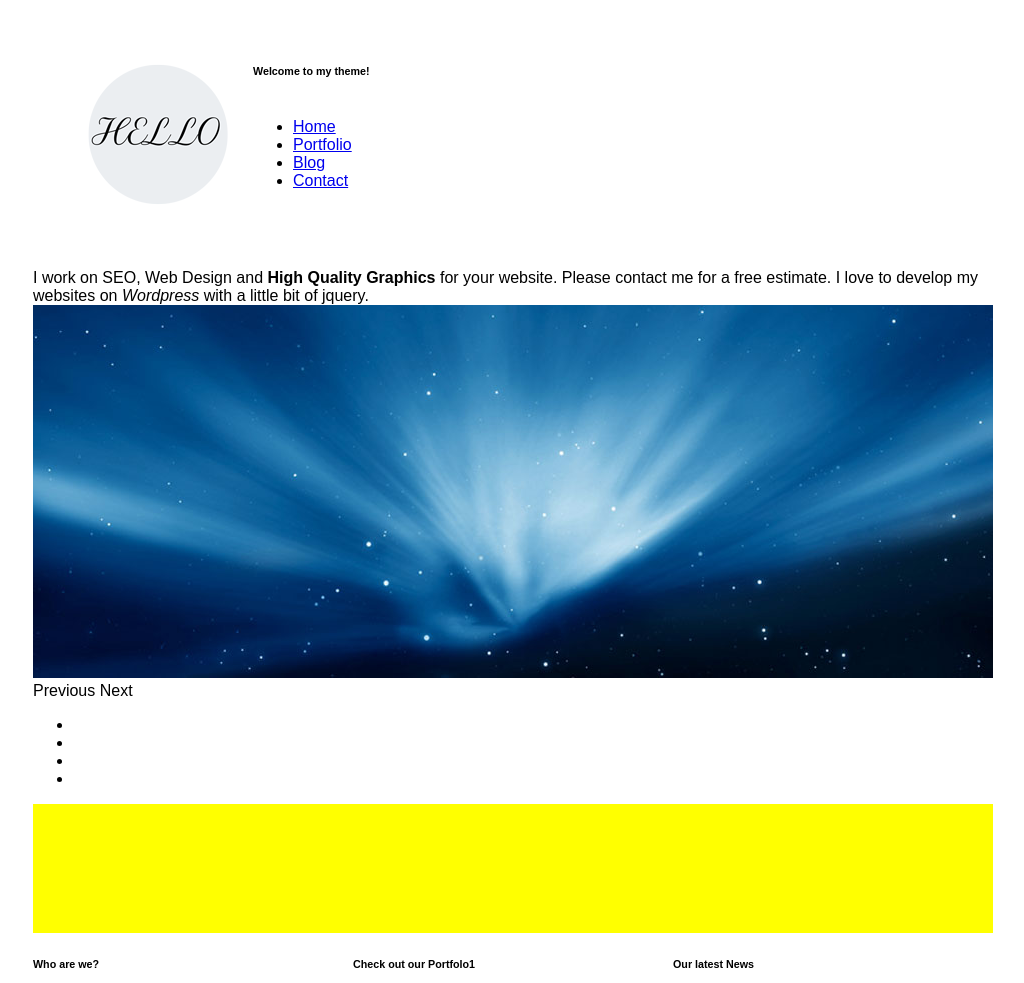
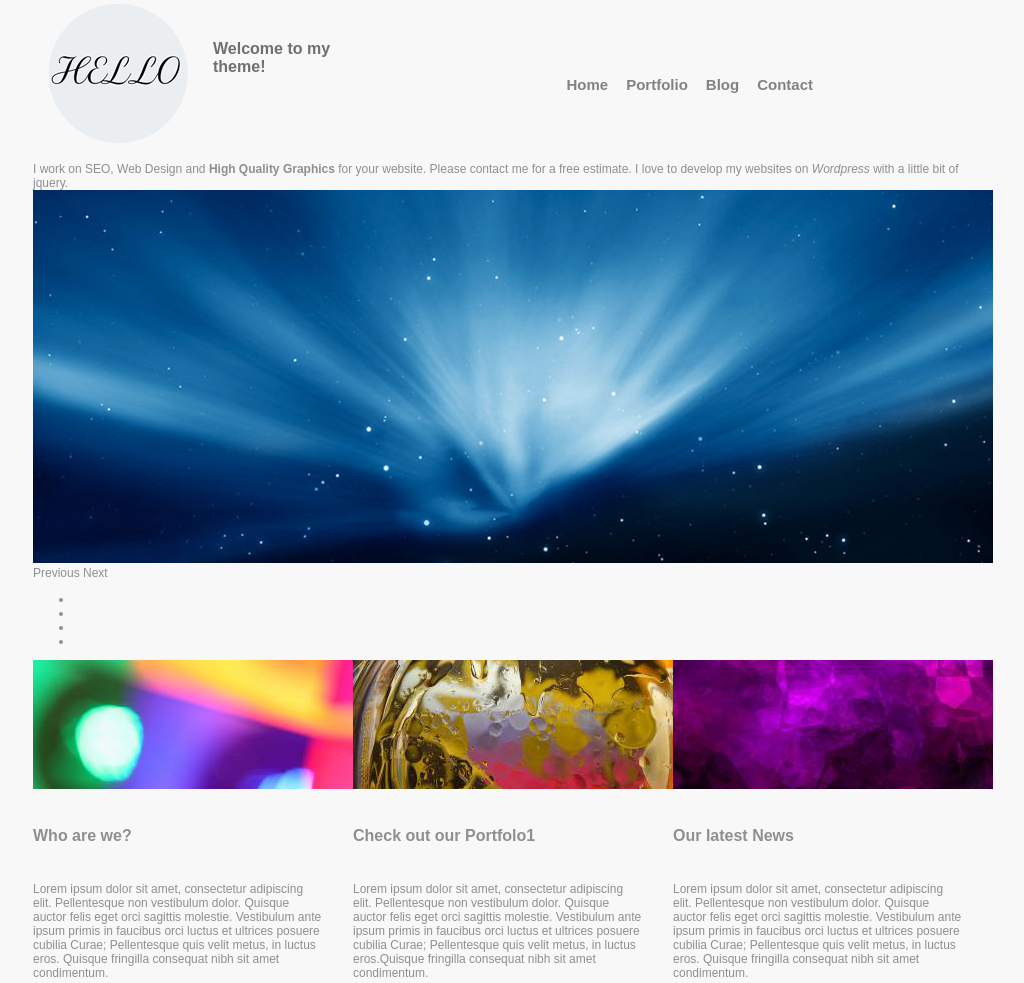
Before and after one commit to stephenfjohnson/hello-theme.github.io, a plain HTML site: page index.html in a window 1280 px wide. Shown: the top 983 px of the page, without its empty margins (127-1151 px from the left). Drawn offline with nearby package versions, Linux system fonts and the light colour scheme.

Commit message:
Nav Style and Pitch Images

```diff
--- a/sass/screen.scss
+++ b/sass/screen.scss
@@ -8,32 +8,156 @@ $_columns: 12 ;      // Total number of columns
 $_column-width: 60px ;   // Width of a single column
 $_gutter: 20px ;     // Width of the gutter
 
+/*-------------------------------*/
+/* Variables
+/*-------------------------------*/
+
+//Generic Colors:
+$bgColor: #f8f8f8;
+
+// Font Colors:
+$lightFont: #8d8f92;
+$darkFont: #707070;
+$emColor: #36b679;
+
+// Links
+$linkColor: #e95e4c;
+$linkHover: darken($linkColor, 4%);
+
+// Size:
+$font_size: 12px;
+$lineHover: 20px;
+
+$padding: 10px;
+
+/*-------------------------------*/
+/*  Mixens
+/*-------------------------------*/
+
+
+@mixin setHeadingSize($from, $to, $baseSize, $subtractBy) {
+  $currentNumber: $from;
+  $currentSize: $baseSize;
+  $to: $to + 1;
+    // This is a loop
+    // First time h1,
+    // Ect.
+    @while $currentNumber != $to {
+      h#{$currentNumber} {
+        font-size: $currentSize;
+
+      }
+
+      $currentNumber: $currentNumber + 1; // 1, 2, 3, 4, 5, 6,
+      $currentSize: $currentSize - $subtractBy;
+
+    }
+
+}
+
+/*-------------------------------*/
+/*  Sprites
+/*-------------------------------*/
+
+@import "spr/*.png";
+@import "pitch/*.png";
+@mixin spr($img) {
+  @include spr-sprite($img);
+}
+
+/*-------------------------------*/
+/*  General
+/*-------------------------------*/
+
+
+
 .wrapper {
   @include wrapper;
 }
 
 body {
-  background-color: #f8;
+  background-color: $bgColor;
+  color: $lightFont;
+  font-size: $font_size;
+  // line-height: $line_height;
 }
+
+a {
+  color: $linkHover;
+  &:hover {
+    color: $linkColor;
+  }
+}
+
+#{headings(all)} {
+  color: darkFont;
+}
+
+@include setHeadingSize(1, 6, 26px, 2px);
+
+
+/*-------------------------------*/
+/*  Header
+/*-------------------------------*/
+
+
 
 header {
   @include container;
-  padding: 40px;
+  padding-top: 40px;
 
   h1 {
-    @include spr-sprite("logo");
+    @include spr("logo");
     @include hide-text;
-    height: 146px;
+    height: 145px;
     width: 338px;
     padding-right: 10px;
+    margin-top: -40px;
+  }
+
+  h6 {
+    margin: 0;
+    color: $darkFont;
   }
 
   h1, h6 {
     @include column(2)
   }
-  nav {
-    @include column($_columns - 4)
+}
+
+
+
+/*-------------------------------*/
+/*  Navigation
+/*-------------------------------*/
+
+
+nav {
+  @include column($_columns - 4);
+
+  font: {
+    size: 15px;
+    weight: bold;
+}
+
+a {
+  text-decoration: none;
+  color: darken($lightFont, 5%);
+  &:hover {
+    color: $emColor;
+    }
   }
+
+  ul {
+    @include horizontal-list;
+    float: right;
+    padding: 0 $padding;
+  }
+}
+
+li {
+  text-align: right;
+  margin-right: $padding;
 }
 
 .introduction #slider {
@@ -41,9 +165,15 @@ header {
 }
 
 
+/*-------------------------------*/
+/*  Pitch
+/*-------------------------------*/
+
+
 .pitch {
   @include column($_columns / 3);
-
+  padding-right: $padding;
+  box-sizing: border-box;
   div {
     width: 320px;
     height: 129px;
@@ -52,6 +182,10 @@ header {
 
   &.left { @include first; }
   &.right { @include last; }
+
+  &.left div { @include pitch-sprite(pitch1); }
+  &.middle div { @include pitch-sprite(pitch2); }
+  &.right div { @include pitch-sprite(pitch3); }
 }
 
 aside {
```
Also changed, not shown: css/screen.css, images/pitch-s9b18088ee2.png (added), images/pitch/pitch1.jpg (deleted), images/pitch/pitch1.png (added), images/pitch/pitch2.jpg (deleted), images/pitch/pitch2.png (added), images/pitch/pitch3.jpg (deleted), images/pitch/pitch3.png (added), 1 other file.
